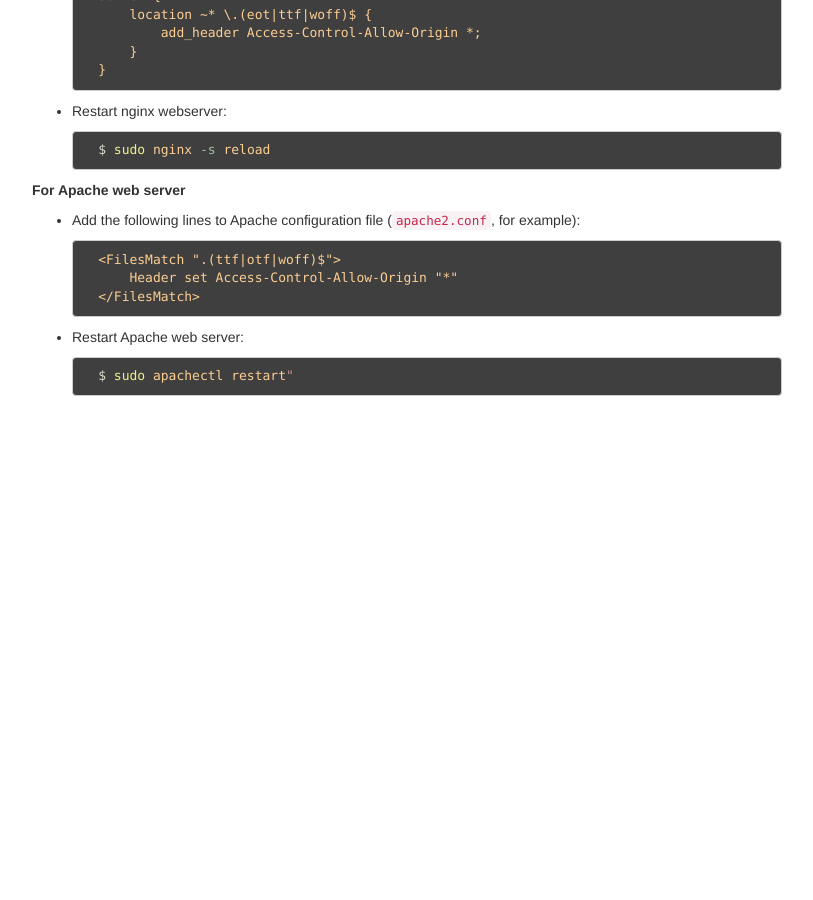
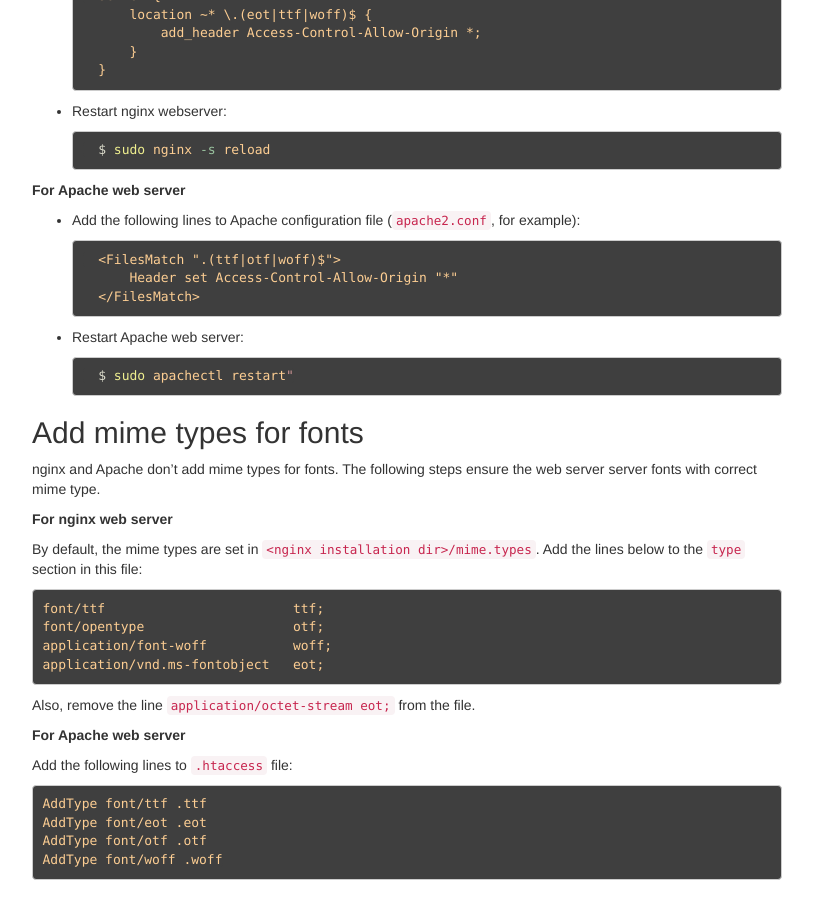
Before and after one commit to dontinhqt/nghuuphuoc.github.io, a Jekyll site: the page built from _posts/2013-10-11-font-awesome-troubleshooting.md, in a window 1280 px wide and 900 px high, scrolled down 808 px. Shown: the whole window, without its empty margins (233-1046 px from the left). Built offline with Jekyll 4.4.1, drawn with Linux system fonts in a browser that asks for light colours; Markdown is read by kramdown in place of the engine named in the settings; before the commit the page ends 1224 px from its top, so only the background shows below that.

Commit message:
Add "Add mime types for fonts" section

````diff
--- a/_posts/2013-10-11-font-awesome-troubleshooting.md
+++ b/_posts/2013-10-11-font-awesome-troubleshooting.md
@@ -54,3 +54,31 @@
     ```bash
     $ sudo apachectl restart"
     ```
+
+## Add mime types for fonts
+
+nginx and Apache don't add mime types for fonts. The following steps ensure the web server server fonts with correct mime type.
+
+**For nginx web server**
+
+By default, the mime types are set in ```<nginx installation dir>/mime.types```. Add the lines below to the ```type``` section in this file:
+
+```
+font/ttf                        ttf;
+font/opentype                   otf;
+application/font-woff           woff;
+application/vnd.ms-fontobject   eot;
+```
+
+Also, remove the line ```application/octet-stream eot;``` from the file.
+
+**For Apache web server**
+
+Add the following lines to ```.htaccess``` file:
+
+```
+AddType font/ttf .ttf
+AddType font/eot .eot
+AddType font/otf .otf
+AddType font/woff .woff
+```
````
